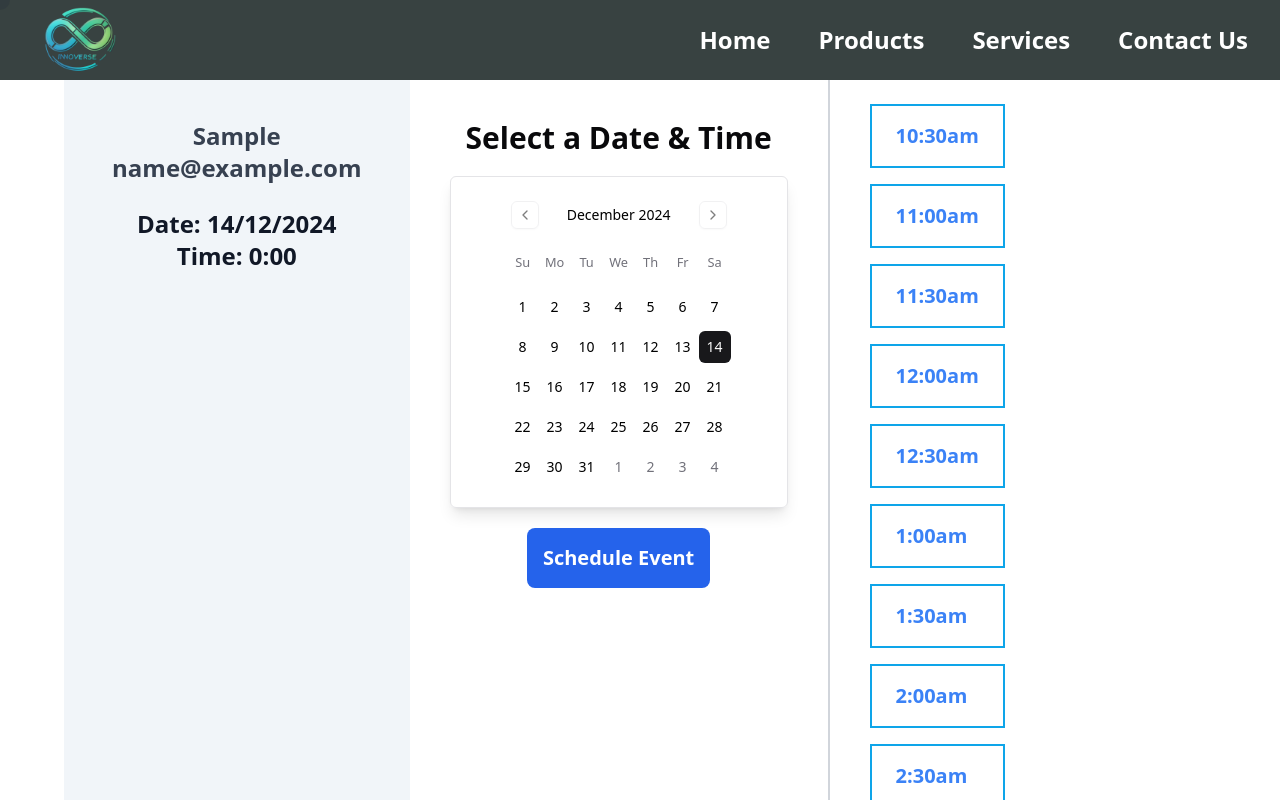
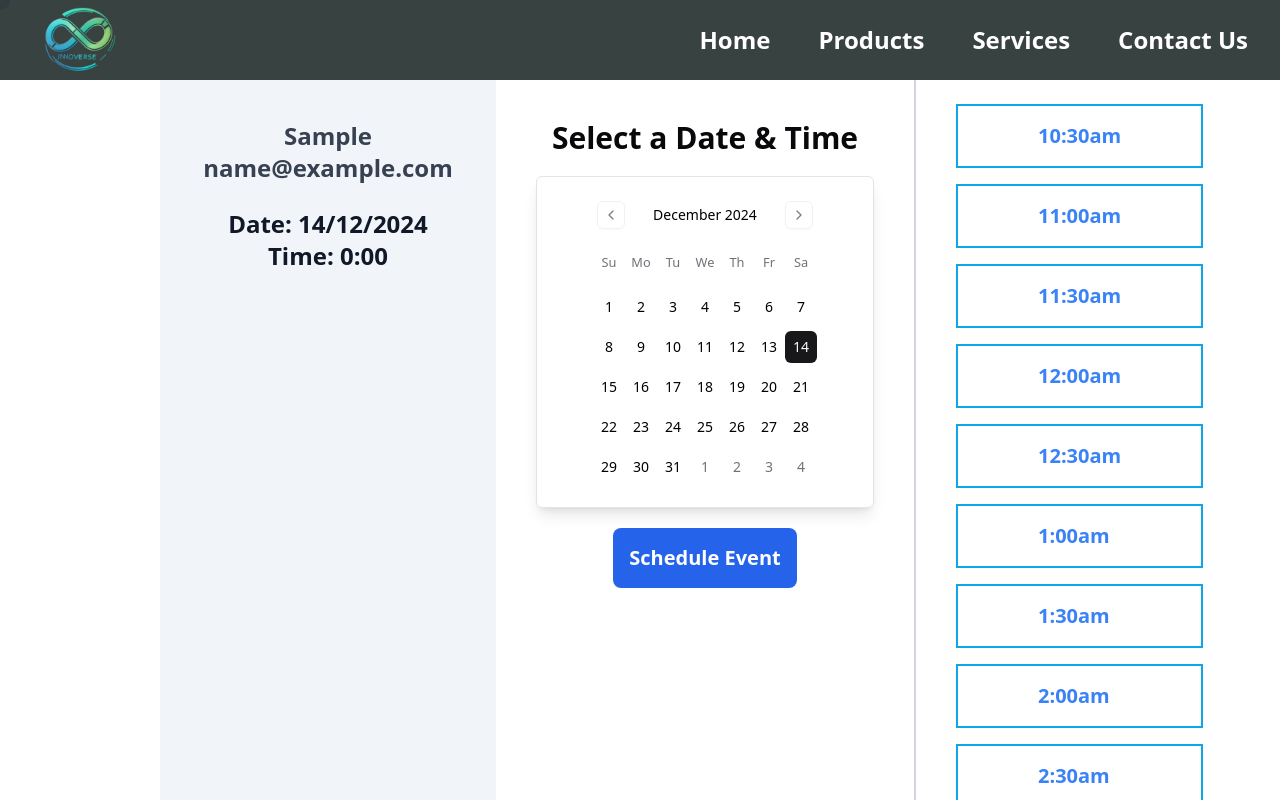
Before and after one commit to kartikturak05/Innoverse, a React (Vite) app: page /BookDemo in a window 1280 px wide. Both pictures are taken after typing "Sample", "name@example.com", "Sample" into the empty fields and a click on the button "Schedule Event". Built offline with nearby package versions, Linux system fonts and the light colour scheme.

Commit message:
Responsibility added

```diff
--- a/src/components/BookDemo.jsx
+++ b/src/components/BookDemo.jsx
@@ -100,7 +100,7 @@ const DateAndTime = ({ formData, setFormData, setStep }) => {
     return (
         <div className="flex justify-center items-center h-screen cursor-grab">
             {/* Outer Container */}
-            <div className="flex flex-col lg:flex-row w-[90%] h-[90%] bg-gray-200 mt-10 lg:mt-20">
+            <div className="flex flex-col lg:flex-row w-[90%] h-[90%] bg-gray-200 mt-10 lg:mt-20 ml-0 lg:ml-40">
                 {/* First Div (Personal Info) */}
                 <div className="w-full lg:w-[30%] bg-slate-100 flex flex-col justify-start items-center p-5 lg:p-10">
                     <h1 className="text-gray-700 font-bold text-xl lg:text-2xl">{formData.name}</h1>
@@ -153,7 +153,7 @@ const DateAndTime = ({ formData, setFormData, setStep }) => {
                         ].map((time) => (
                             <div
                                 key={time}
-                                className="text-blue-500 font-bold text-base lg:text-xl m-2 border-2 border-sky-500 hover:bg-sky-500 hover:text-white p-2 lg:pt-4 lg:pb-4 lg:pl-6 lg:pr-6 cursor-pointer"
+                                className="text-blue-500 font-bold text-base lg:text-xl m-2 border-2 border-sky-500 hover:bg-sky-500 hover:text-white p-4 lg:pt-4 lg:pb-4 lg:pl-20 lg:pr-20 cursor-pointer"
                                 onClick={() => handleTimeSelection(time)}
                             >
                                 {time}
```
